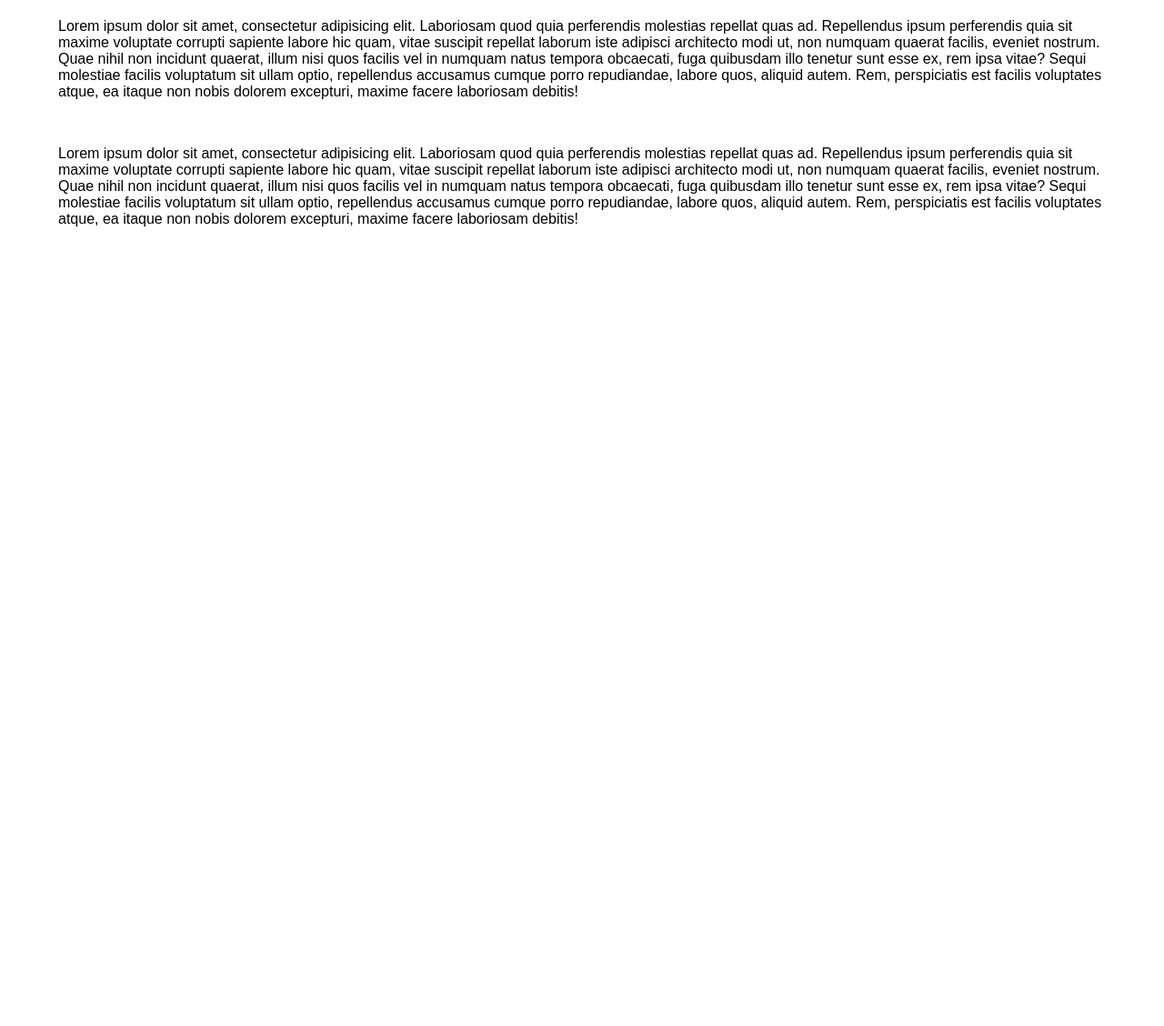
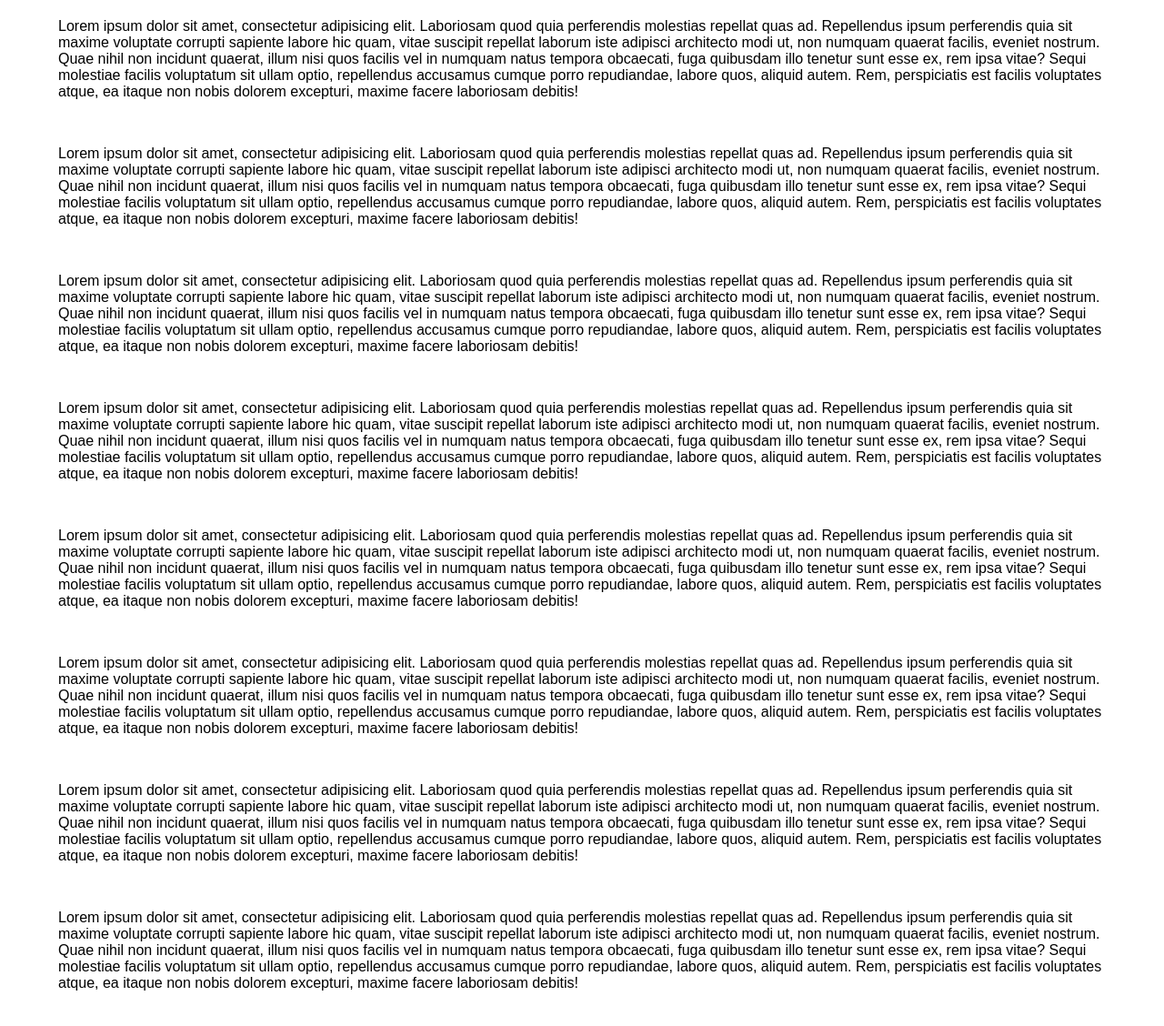
Before and after one commit to queenbossmarilynn/sticky-navbar, a plain HTML site: page index.html in a window 1280 px wide. Shown: the part 1110-2238 px from the top of the page at 91% size. Before the commit the page ends 1410 px from the top, so only its background shows below. Drawn offline with Linux system fonts and the light colour scheme.

Commit message:
added more paragraph tags with lorem text to see the sticky navbar scroll effect when its full screen

```diff
--- a/index.html
+++ b/index.html
@@ -29,6 +29,12 @@
         <p class="text">Lorem ipsum dolor sit amet, consectetur adipisicing elit. Laboriosam quod quia perferendis molestias repellat quas ad. Repellendus ipsum perferendis quia sit maxime voluptate corrupti sapiente labore hic quam, vitae suscipit repellat laborum iste adipisci architecto modi ut, non numquam quaerat facilis, eveniet nostrum. Quae nihil non incidunt quaerat, illum nisi quos facilis vel in numquam natus tempora obcaecati, fuga quibusdam illo tenetur sunt esse ex, rem ipsa vitae? Sequi molestiae facilis voluptatum sit ullam optio, repellendus accusamus cumque porro repudiandae, labore quos, aliquid autem. Rem, perspiciatis est facilis voluptates atque, ea itaque non nobis dolorem excepturi, maxime facere laboriosam debitis!</p>
         <p class="text">Lorem ipsum dolor sit amet, consectetur adipisicing elit. Laboriosam quod quia perferendis molestias repellat quas ad. Repellendus ipsum perferendis quia sit maxime voluptate corrupti sapiente labore hic quam, vitae suscipit repellat laborum iste adipisci architecto modi ut, non numquam quaerat facilis, eveniet nostrum. Quae nihil non incidunt quaerat, illum nisi quos facilis vel in numquam natus tempora obcaecati, fuga quibusdam illo tenetur sunt esse ex, rem ipsa vitae? Sequi molestiae facilis voluptatum sit ullam optio, repellendus accusamus cumque porro repudiandae, labore quos, aliquid autem. Rem, perspiciatis est facilis voluptates atque, ea itaque non nobis dolorem excepturi, maxime facere laboriosam debitis!</p>
         <p class="text">Lorem ipsum dolor sit amet, consectetur adipisicing elit. Laboriosam quod quia perferendis molestias repellat quas ad. Repellendus ipsum perferendis quia sit maxime voluptate corrupti sapiente labore hic quam, vitae suscipit repellat laborum iste adipisci architecto modi ut, non numquam quaerat facilis, eveniet nostrum. Quae nihil non incidunt quaerat, illum nisi quos facilis vel in numquam natus tempora obcaecati, fuga quibusdam illo tenetur sunt esse ex, rem ipsa vitae? Sequi molestiae facilis voluptatum sit ullam optio, repellendus accusamus cumque porro repudiandae, labore quos, aliquid autem. Rem, perspiciatis est facilis voluptates atque, ea itaque non nobis dolorem excepturi, maxime facere laboriosam debitis!</p>
+        <p class="text">Lorem ipsum dolor sit amet, consectetur adipisicing elit. Laboriosam quod quia perferendis molestias repellat quas ad. Repellendus ipsum perferendis quia sit maxime voluptate corrupti sapiente labore hic quam, vitae suscipit repellat laborum iste adipisci architecto modi ut, non numquam quaerat facilis, eveniet nostrum. Quae nihil non incidunt quaerat, illum nisi quos facilis vel in numquam natus tempora obcaecati, fuga quibusdam illo tenetur sunt esse ex, rem ipsa vitae? Sequi molestiae facilis voluptatum sit ullam optio, repellendus accusamus cumque porro repudiandae, labore quos, aliquid autem. Rem, perspiciatis est facilis voluptates atque, ea itaque non nobis dolorem excepturi, maxime facere laboriosam debitis!</p>
+        <p class="text">Lorem ipsum dolor sit amet, consectetur adipisicing elit. Laboriosam quod quia perferendis molestias repellat quas ad. Repellendus ipsum perferendis quia sit maxime voluptate corrupti sapiente labore hic quam, vitae suscipit repellat laborum iste adipisci architecto modi ut, non numquam quaerat facilis, eveniet nostrum. Quae nihil non incidunt quaerat, illum nisi quos facilis vel in numquam natus tempora obcaecati, fuga quibusdam illo tenetur sunt esse ex, rem ipsa vitae? Sequi molestiae facilis voluptatum sit ullam optio, repellendus accusamus cumque porro repudiandae, labore quos, aliquid autem. Rem, perspiciatis est facilis voluptates atque, ea itaque non nobis dolorem excepturi, maxime facere laboriosam debitis!</p>
+        <p class="text">Lorem ipsum dolor sit amet, consectetur adipisicing elit. Laboriosam quod quia perferendis molestias repellat quas ad. Repellendus ipsum perferendis quia sit maxime voluptate corrupti sapiente labore hic quam, vitae suscipit repellat laborum iste adipisci architecto modi ut, non numquam quaerat facilis, eveniet nostrum. Quae nihil non incidunt quaerat, illum nisi quos facilis vel in numquam natus tempora obcaecati, fuga quibusdam illo tenetur sunt esse ex, rem ipsa vitae? Sequi molestiae facilis voluptatum sit ullam optio, repellendus accusamus cumque porro repudiandae, labore quos, aliquid autem. Rem, perspiciatis est facilis voluptates atque, ea itaque non nobis dolorem excepturi, maxime facere laboriosam debitis!</p>
+        <p class="text">Lorem ipsum dolor sit amet, consectetur adipisicing elit. Laboriosam quod quia perferendis molestias repellat quas ad. Repellendus ipsum perferendis quia sit maxime voluptate corrupti sapiente labore hic quam, vitae suscipit repellat laborum iste adipisci architecto modi ut, non numquam quaerat facilis, eveniet nostrum. Quae nihil non incidunt quaerat, illum nisi quos facilis vel in numquam natus tempora obcaecati, fuga quibusdam illo tenetur sunt esse ex, rem ipsa vitae? Sequi molestiae facilis voluptatum sit ullam optio, repellendus accusamus cumque porro repudiandae, labore quos, aliquid autem. Rem, perspiciatis est facilis voluptates atque, ea itaque non nobis dolorem excepturi, maxime facere laboriosam debitis!</p>
+        <p class="text">Lorem ipsum dolor sit amet, consectetur adipisicing elit. Laboriosam quod quia perferendis molestias repellat quas ad. Repellendus ipsum perferendis quia sit maxime voluptate corrupti sapiente labore hic quam, vitae suscipit repellat laborum iste adipisci architecto modi ut, non numquam quaerat facilis, eveniet nostrum. Quae nihil non incidunt quaerat, illum nisi quos facilis vel in numquam natus tempora obcaecati, fuga quibusdam illo tenetur sunt esse ex, rem ipsa vitae? Sequi molestiae facilis voluptatum sit ullam optio, repellendus accusamus cumque porro repudiandae, labore quos, aliquid autem. Rem, perspiciatis est facilis voluptates atque, ea itaque non nobis dolorem excepturi, maxime facere laboriosam debitis!</p>
+        <p class="text">Lorem ipsum dolor sit amet, consectetur adipisicing elit. Laboriosam quod quia perferendis molestias repellat quas ad. Repellendus ipsum perferendis quia sit maxime voluptate corrupti sapiente labore hic quam, vitae suscipit repellat laborum iste adipisci architecto modi ut, non numquam quaerat facilis, eveniet nostrum. Quae nihil non incidunt quaerat, illum nisi quos facilis vel in numquam natus tempora obcaecati, fuga quibusdam illo tenetur sunt esse ex, rem ipsa vitae? Sequi molestiae facilis voluptatum sit ullam optio, repellendus accusamus cumque porro repudiandae, labore quos, aliquid autem. Rem, perspiciatis est facilis voluptates atque, ea itaque non nobis dolorem excepturi, maxime facere laboriosam debitis!</p>
     </div>
     <script src="script.js"></script>
 </body>
```
